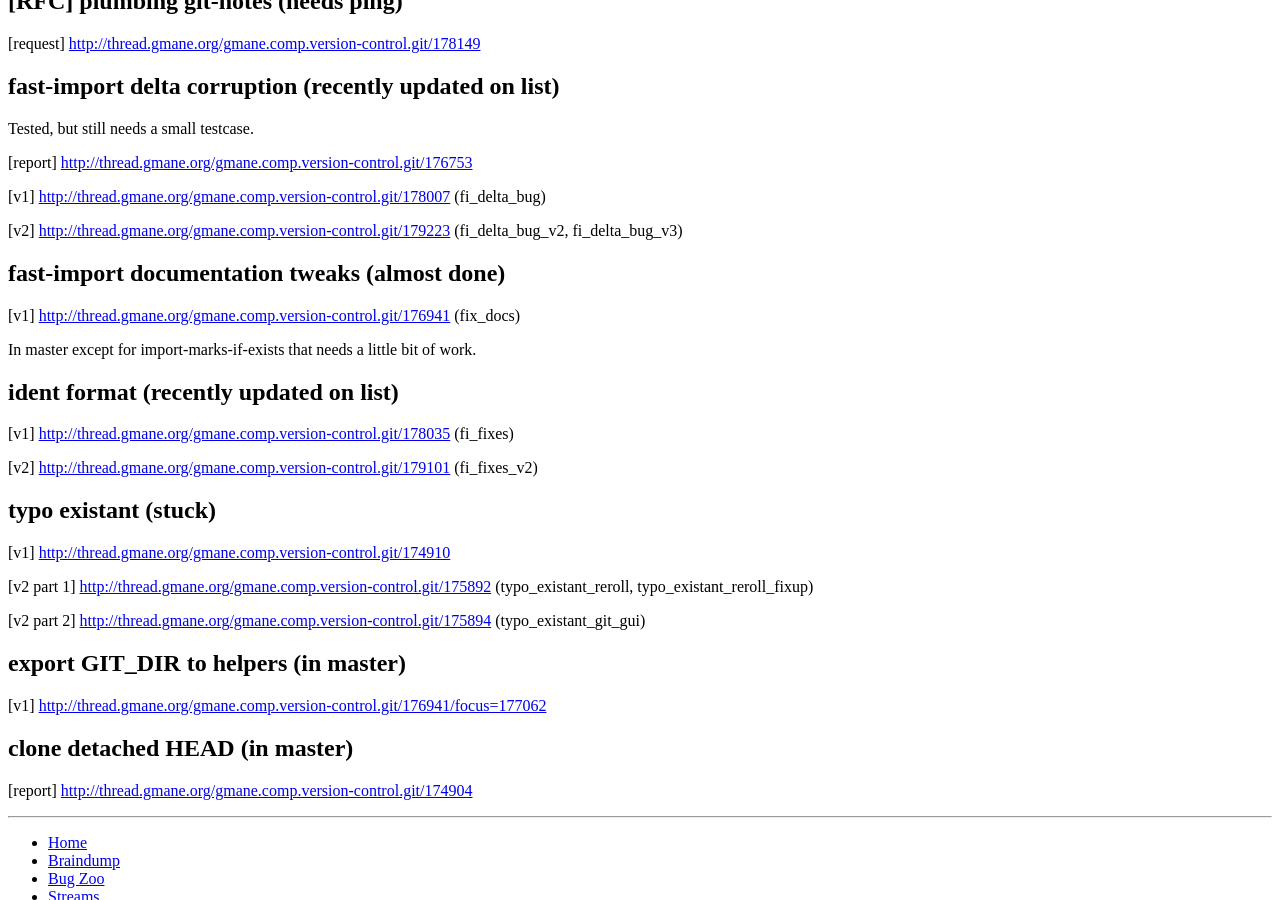
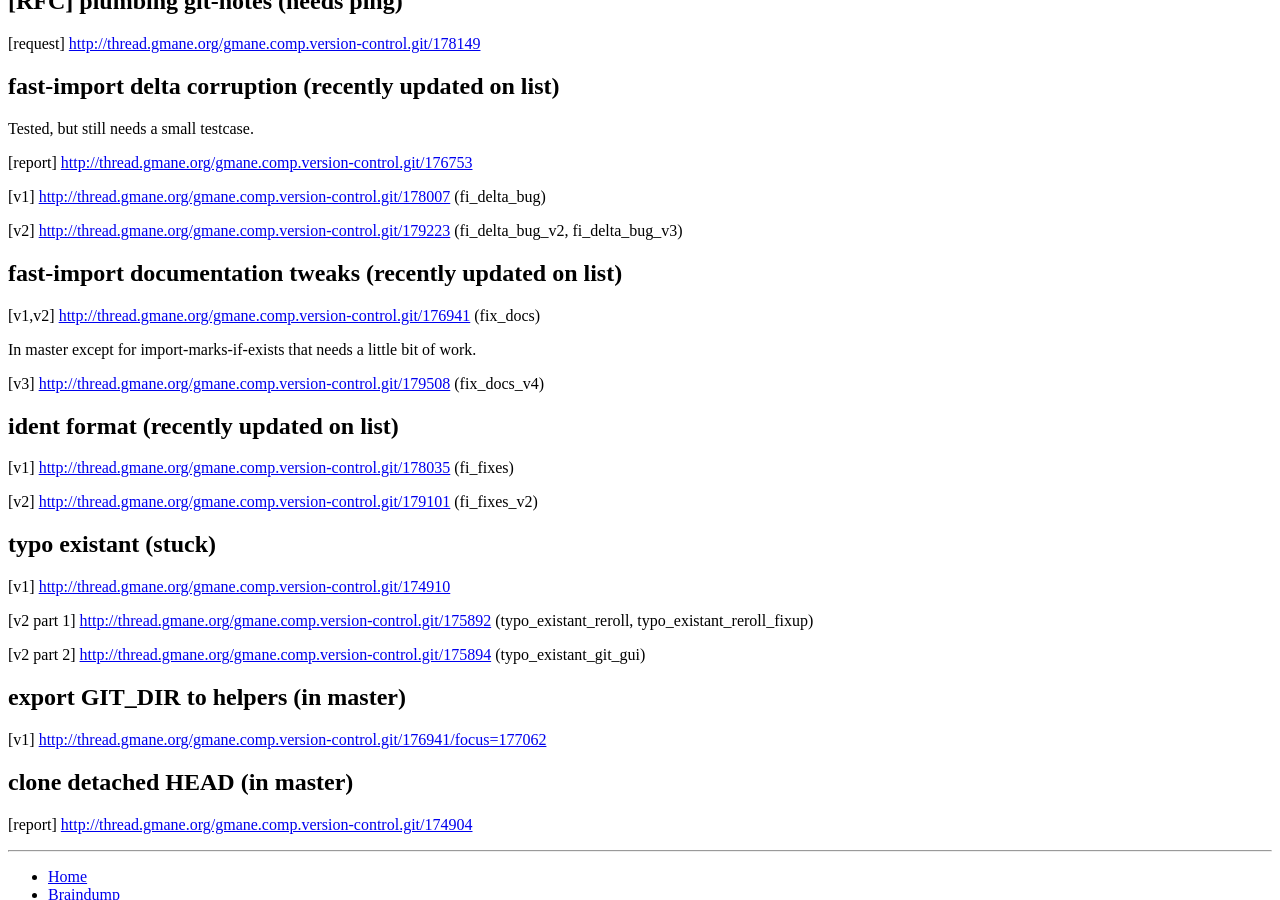
Before and after one commit to divanorama/gsoc11, a Jekyll site: the page built from streams.html, in a window 1280 px wide and 900 px high, scrolled down 567 px. Built offline with Jekyll 4.4.1, drawn with Linux system fonts in a browser that asks for light colours.

Commit message:
One more small update.

```diff
--- a/streams.html
+++ b/streams.html
@@ -38,10 +38,12 @@ title: Streams
 <p> [v2] <a href="http://thread.gmane.org/gmane.comp.version-control.git/179223">http://thread.gmane.org/gmane.comp.version-control.git/179223</a>
 (fi_delta_bug_v2, fi_delta_bug_v3) </p>
 
-<h2>fast-import documentation tweaks (almost done)</h2>
-<p> [v1] <a href="http://thread.gmane.org/gmane.comp.version-control.git/176941">http://thread.gmane.org/gmane.comp.version-control.git/176941</a>
+<h2>fast-import documentation tweaks (recently updated on list)</h2>
+<p> [v1,v2] <a href="http://thread.gmane.org/gmane.comp.version-control.git/176941">http://thread.gmane.org/gmane.comp.version-control.git/176941</a>
 (fix_docs) </p>
 <p> In master except for import-marks-if-exists that needs a little bit of work. </p>
+<p> [v3] <a href="http://thread.gmane.org/gmane.comp.version-control.git/179508">http://thread.gmane.org/gmane.comp.version-control.git/179508</a>
+(fix_docs_v4) </p>
 
 <h2>ident format (recently updated on list)</h2>
 <p> [v1] <a href="http://thread.gmane.org/gmane.comp.version-control.git/178035">http://thread.gmane.org/gmane.comp.version-control.git/178035</a>
```
